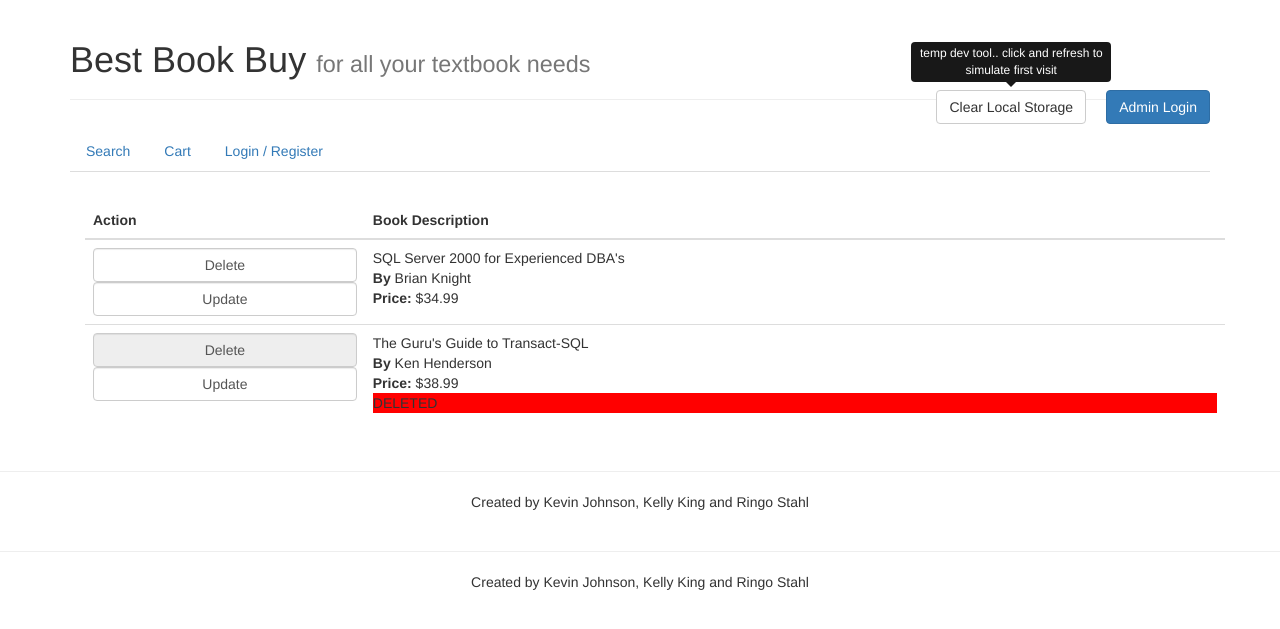
After one commit to kellyk/b3, a PHP site: template views/admin/search_results.php in a window 1280 px wide. The commit adds this page. Shown: the top 629 px of the page. Run offline with PHP 8.4, Linux system fonts and the light colour scheme; the template is opened without the code that fills it, so the values that code supplies are empty; some libraries are stand-ins or nearby versions.

Commit message:
Admin search results page mock up.

```diff
--- a/controllers/admin.php
+++ b/controllers/admin.php
@@ -30,4 +30,9 @@ class Admin extends BaseController {
 		require_once('views/admin/dashboard.php');
 		require_once('views/search.php');
 	}
+
+	public function search_results() {
+		require_once('views/admin/dashboard.php');
+		require_once('views/admin/search_results.php');
+	}
 }
--- a/public/css/style.css
+++ b/public/css/style.css
@@ -31,3 +31,7 @@
 .removeReview {
 	margin-left: 30px;
 }
+
+.deleted {
+	background-color: red;
+}
--- /dev/null
+++ b/views/admin/search_results.php
@@ -0,0 +1,39 @@
+<div>
+	<table class="table">
+		<thead>
+			<th>Action</th>
+			<th>Book Description</th>
+		</thead>
+		<tbody>
+			<tr>
+				<td>
+					<input type="button" class="form-control" value="Delete" />
+					<input type="button" class="form-control" value="Update" />
+				</td>
+				<td>
+					SQL Server 2000 for Experienced DBA's <br />
+					<strong>By</strong> Brian Knight <br />
+					<strong>Price:</strong> $34.99<br />
+				</td>
+			</tr>
+			<tr>
+				<td>
+					<input type="button" class="form-control" value="Delete" disabled />
+					<input type="button" class="form-control" value="Update" />
+				</td>
+				<td>
+					The Guru's Guide to Transact-SQL<br />
+					<strong>By</strong> Ken Henderson<br />
+					<strong>Price:</strong> $38.99<br />
+					<div class="deleted">DELETED</div>
+				</td>
+			</tr>
+		</tbody>
+		<tfoot>
+		</tfoot>
+	</table>
+</div
+
+</div>
+</div>
+ <?php include_once('views/global/footer.php'); ?>
```
